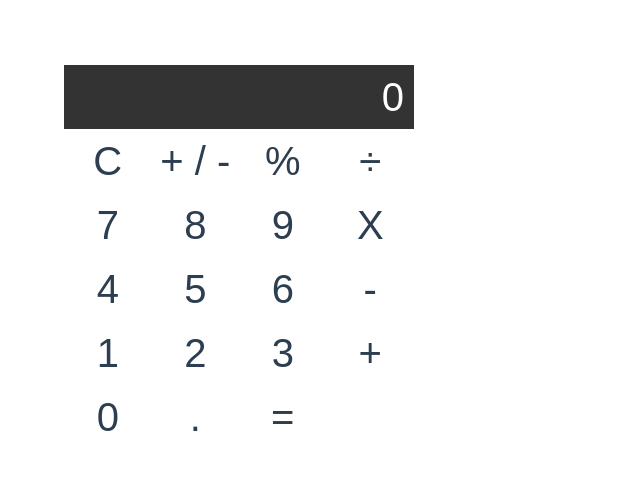
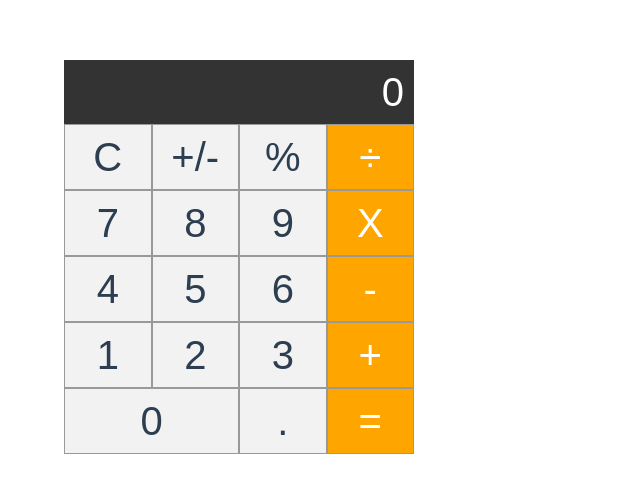
Before and after one commit to Cadu79/calculadora-app, a Vue app in the folder calculadora-app/: page / in a window 1280 px wide. Shown: the part 173-666 px from the top of the page, without its empty margins (0-640 px from the left). Built offline with nearby package versions, Linux system fonts and the light colour scheme.

Commit message:
Adicionando perfumaria na Calculadora.

```diff
--- a/calculadora-app/src/components/Calculadora.vue
+++ b/calculadora-app/src/components/Calculadora.vue
@@ -5,29 +5,30 @@
 <template>
   <div class="calculadora">
     <div class="display">0</div>
-    <div>C</div>
-    <div>+ / -</div>
-    <div>%</div>
-    <div>÷</div>
-    <div>7</div>
-    <div>8</div>
-    <div>9</div>
-    <div>X</div>
-    <div>4</div>
-    <div>5</div>
-    <div>6</div>
-    <div>-</div>
-    <div>1</div>
-    <div>2</div>
-    <div>3</div>
-    <div>+</div>
-    <div>0</div>
-    <div>.</div>
-    <div>=</div>
+    <div class="botao">C</div>
+    <div class="botao">+/-</div>
+    <div class="botao">%</div>
+    <div class="botao operadores">÷</div>
+    <div class="botao">7</div>
+    <div class="botao">8</div>
+    <div class="botao">9</div>
+    <div class="botao operadores">X</div>
+    <div class="botao">4</div>
+    <div class="botao">5</div>
+    <div class="botao">6</div>
+    <div class="botao operadores">-</div>
+    <div class="botao">1</div>
+    <div class="botao">2</div>
+    <div class="botao">3</div>
+    <div class="botao operadores">+</div>
+    <div class="botao zero">0</div>
+    <div class="botao">.</div>
+    <div class="botao operadores">=</div>
   </div>
 </template>
 
 <style scoped>
+
 .calculadora {
   font-size: 40px;
   display: grid;
@@ -46,4 +47,18 @@
   align-items: center;
   padding: 0 10px;
 }
+
+.zero {
+  grid-column: 1 / 3;
+}
+
+.botao {
+  background-color: #f2f2f2;
+  border: 1px solid #999;
+}
+
+.operadores {
+  background-color: orange;
+  color: white;
+}
 </style>
```
